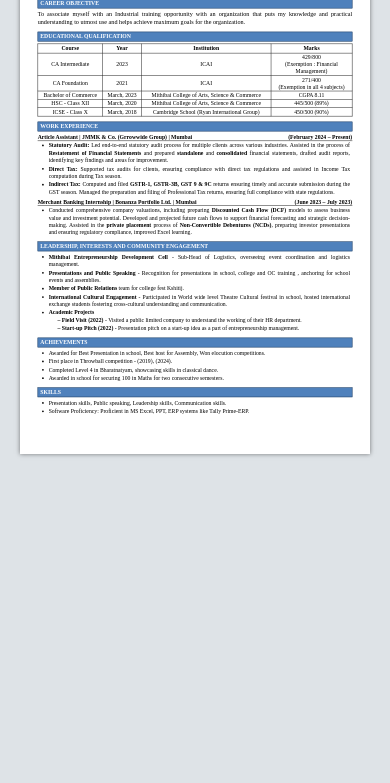
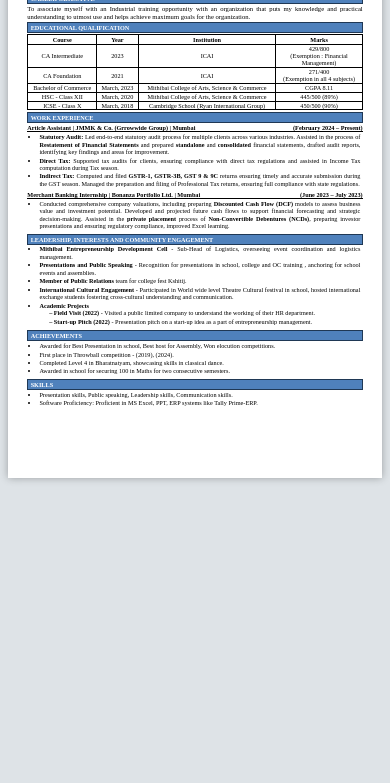
Before and after one commit to aniket-patill/Resume-template-1, a plain HTML site: page index.html in a window 390 px wide. Shown: the part 61-844 px from the top of the page. Drawn offline with Linux system fonts and the light colour scheme.

Commit message:
Refactor CSS for responsive design and improve pagination logic

```diff
--- a/index.html
+++ b/index.html
@@ -5,70 +5,125 @@
     <meta name="viewport" content="width=device-width, initial-scale=1.0">
     <title>Padam Bhansali - Resume</title>
     <style>
-        /* General Reset and Page Setup */
+        /* ---------------------------------------------------------
+           CORE PAGE SETUP (VW BASED SCALING)
+           --------------------------------------------------------- */
+        :root {
+            --theme-blue: #4f81bc;
+            --theme-border: #1f3855;
+            --bg-viewer: #dee3e7;
+
+            /* Dimensions */
+            --page-width: 96vw;
+            --page-height: 135.75vw; /* 96 * 1.4142 */
+            --page-padding-top: 3.8vw;  /* approx 30px */
+            --page-padding-side: 5vw;   /* approx 40px */
+
+            /* Typography (Calculated relative to 96vw container) */
+            --font-h1: 3.1vw;       /* ~25px */
+            --font-h-section: 1.6vw;/* ~13px */
+            --font-body: 1.7vw;     /* ~14px */
+            --font-small: 1.6vw;    /* ~13px */
+
+            /* Spacing */
+            --margin-bottom-p: 0.2vw;
+            --line-height: 1.2;
+        }
+
+        /* Prevent font scaling on mobile to keep layout strict */
+        html {
+            -webkit-text-size-adjust: 100%;
+            text-size-adjust: 100%;
+        }
+
         * {
             box-sizing: border-box;
             margin: 0;
             padding: 0;
+            -webkit-print-color-adjust: exact;
+            print-color-adjust: exact;
         }
 
         body {
-            background-color: #dee3e7; /* Darker background for viewer contrast */
+            background-color: var(--bg-viewer);
             font-family: "Times New Roman", Times, serif;
             margin: 0;
             padding: 0;
+            min-height: 100vh;
+            overflow-x: hidden;
             display: flex;
-            justify-content: center;
-            min-height: 100vh;
-            overflow-x: hidden; /* Prevent horizontal scroll on body */
+            flex-direction: column;
+            align-items: center;
         }
 
-        /* Viewer Container - acts as the viewport for the scaled resume */
+        /* ---------------------------------------------------------
+           VIEWER & PAGE CONTAINER
+           --------------------------------------------------------- */
         #viewer-container {
-            margin: 20px auto;
-            position: relative;
-            /* The width/height will be determined by the scaled content */
-            transform-origin: top left;
+            margin-top: 2.5vw;
+            margin-bottom: 2.5vw;
+            display: flex;
+            flex-direction: column;
+            gap: 2.5vw; /* Space between pages */
+            width: var(--page-width);
         }
 
-        /* A4 Paper Simulation */
-        .resume-container {
+        /* The A4 Page Class */
+        .cv-page {
             background-color: white;
-            /* Strict A4 Dimensions */
-            width: 210mm;
-            min-height: 297mm;
-            /* For calculation purposes, 210mm is approx 794px at 96dpi */
-
-            padding: 30px 40px;
-            box-shadow: 0 0 10px rgba(0,0,0,0.5);
+            width: var(--page-width);
+            height: var(--page-height);
+            padding: var(--page-padding-top) var(--page-padding-side);
+            box-shadow: 0 0 2vw rgba(0,0,0,0.3);
             position: relative;
-            overflow: hidden; /* Ensure content doesn't spill out */
+            overflow: hidden;
+            display: flex;
+            flex-direction: column;
+            flex-shrink: 0;
         }
 
-        /* Helper Classes */
+        /* Internal content area to detect overflow */
+        .content-area {
+            flex: 1;
+            display: flex;
+            flex-direction: column;
+            width: 100%;
+            overflow: hidden;
+        }
+
+        /* Hidden Source for JS to pull from */
+        #source-content {
+            display: none;
+        }
+
+        /* ---------------------------------------------------------
+           RESUME STYLING
+           --------------------------------------------------------- */
+
+        /* Helpers */
         .bold { font-weight: bold; }
         .underline { text-decoration: underline; }
         .justify { text-align: justify; }
         .right { text-align: right; }
         .center { text-align: center; }
-        .uppercase { text-transform: uppercase; }
 
-        /* Header Section */
+        /* Header */
         header {
             text-align: center;
-            margin-bottom: 10px;
+            margin-bottom: 1.25vw;
+            flex-shrink: 0;
         }
 
         h1 {
-            font-size: 25px;
+            font-size: var(--font-h1);
             font-weight: 900;
             text-decoration: underline;
-            margin-bottom: 4px;
+            margin-bottom: 0.5vw;
             text-transform: none;
         }
 
         .contact-info {
-            font-size: 13px;
+            font-size: var(--font-small);
         }
 
         .contact-info a {
@@ -78,35 +133,35 @@
 
         /* Section Headers */
         .section-header {
-            background-color: #4f81bc;
+            background-color: var(--theme-blue);
             color: white;
-            padding: 2px 5px;
+            padding: 0.25vw 0.6vw;
             font-weight: bold;
-            font-size: 13px;
+            font-size: var(--font-h-section);
             text-transform: uppercase;
-            border: 1px solid #1f3855;
-            margin-top: 12px;
-            margin-bottom: 5px;
+            border: 0.12vw solid var(--theme-border);
+            margin-top: 0.2vw;
+            margin-bottom: 0.2vw;
         }
 
-        /* Content Text */
+        /* Paragraphs & Text */
         p {
-            margin-bottom: 5px;
-            font-size: 14px;
-            line-height: 1.3;
+            margin-bottom: var(--margin-bottom-p);
+            font-size: var(--font-body);
+            line-height: var(--line-height);
         }
 
-        /* Educational Table */
+        /* Tables */
         table {
             width: 100%;
             border-collapse: collapse;
-            font-size: 13px;
-            margin-bottom: 5px;
+            font-size: var(--font-small);
+            margin-bottom: 0.3vw;
         }
 
         th, td {
-            border: 1px solid black;
-            padding: 2px 5px;
+            border: 0.12vw solid black;
+            padding: 0.25vw 0.6vw;
             vertical-align: top;
         }
 
@@ -121,39 +176,45 @@
         .col-inst { width: 40%; text-align: center; }
         .col-marks { width: 25%; text-align: center; }
 
-        /* Work Experience */
+        .cell-center {
+            text-align: center;
+            vertical-align: middle;
+            padding: 0.12vw 0;
+        }
+        .cell-center > div {
+            display: inline-block;
+            margin: 0 auto;
+        }
+
+        /* Work Experience Headers */
         .job-header {
             display: flex;
             justify-content: space-between;
             font-weight: bold;
-            font-size: 13px;
-            margin-top: 5px;
-            margin-bottom: 2px;
-            border-bottom: none;
-        }
-
-        .job-title {
-            text-decoration: underline;
+            font-size: var(--font-small);
+            margin-top: 0.1vw;
+            margin-bottom: 0.2vw;
+            border-bottom: 0.12vw solid black;
         }
 
         /* Lists */
         ul {
             list-style-type: disc;
-            margin-left: 25px;
-            margin-bottom: 5px;
+            margin-left: 3.1vw;
+            margin-bottom: 0.6vw;
         }
 
         li {
-            font-size: 13px;
-            margin-bottom: 2px;
+            font-size: var(--font-small);
+            margin-bottom: 0.25vw;
             text-align: justify;
-            padding-right: 5px;
-            line-height: 1.3;
+            padding-right: 0.6vw;
+            line-height: var(--line-height);
         }
 
         /* Nested Lists */
         ul ul {
-            margin-left: 20px;
+            margin-left: 2.5vw;
             list-style-type: none;
         }
 
@@ -162,44 +223,69 @@
             font-weight: bold;
         }
 
-        .cell-center {
-            text-align: center;
-            vertical-align: middle;
-            padding: 1px 0;
-        }
-        .cell-center > div {
-            display: inline-block;
-            margin: 0 auto;
+        /* ---------------------------------------------------------
+           PRINT STYLES - RESTORE PHYSICAL UNITS
+           --------------------------------------------------------- */
+        @media print {
+            :root {
+                --page-width: 210mm;
+                --page-height: 297mm;
+                --page-padding-top: 30px;
+                --page-padding-side: 40px;
+
+                --font-h1: 25pt;
+                --font-h-section: 12pt;
+                --font-body: 12pt;
+                --font-small: 11pt;
+
+                --margin-bottom-p: 5pt;
             }
 
-        /* Print Media Query */
-        @media print {
+            @page {
+                margin: 0;
+                size: auto;
+            }
+
             body {
                 background-color: white;
                 display: block;
             }
+
             #viewer-container {
                 margin: 0;
-                transform: none !important; /* Disable scaling for print */
                 width: 100%;
+                display: block;
+                gap: 0;
             }
-            .resume-container {
+
+            .cv-page {
+                margin: 0;
                 box-shadow: none;
-                margin: 0;
+                page-break-after: always;
                 width: 100%;
-                min-height: auto;
+                height: auto;
+                min-height: 100%;
+                border: none;
             }
-            .section-header {
-                -webkit-print-color-adjust: exact;
-                print-color-adjust: exact;
+
+            .cv-page:last-child {
+                page-break-after: auto;
+            }
+
+            /* Reset borders to be thin in print */
+            th, td, .section-header, .job-header {
+                border-width: 1px !important;
             }
         }
     </style>
 </head>
 <body>
 
-    <div id="viewer-container">
-        <div class="resume-container">
+    <!-- VISIBLE VIEWER (Pages injected here) -->
+    <div id="viewer-container"></div>
+
+    <!-- RAW CONTENT SOURCE (Hidden) -->
+    <div id="source-content">
         <header>
             <h1>Padam Bhansali</h1>
             <div class="contact-info">
@@ -210,7 +296,7 @@
         <div class="section-header">CAREER OBJECTIVE</div>
         <p class="justify">To associate myself with an Industrial training opportunity with an organization that puts my knowledge and practical understanding to utmost use and helps achieve maximum goals for the organization.</p>
 
-            <div class="section-header ">EDUCATIONAL QUALIFICATION</div>
+        <div class="section-header">EDUCATIONAL QUALIFICATION</div>
         <table>
             <thead>
                 <tr>
@@ -256,7 +342,7 @@
 
         <div class="section-header">WORK EXPERIENCE</div>
 
-            <div class="job-header" style="border-bottom: 1px solid black;">
+        <div class="job-header">
             <span><span >Article Assistant</span> | <span class="bold">JMMK & Co. (Grrowwide Group)</span> | Mumbai</span>
             <span>(February 2024 – Present)</span>
         </div>
@@ -266,7 +352,7 @@
             <li><span class="bold">Indirect Tax:</span> Computed and filed <span class="bold">GSTR-1, GSTR-3B, GST 9 & 9C</span> returns ensuring timely and accurate submission during the GST season. Managed the preparation and filing of Professional Tax returns, ensuring full compliance with state regulations.</li>
         </ul>
 
-            <div class="job-header" style="border-bottom: 1px solid black;">
+        <div class="job-header">
             <span><span >Merchant Banking Internship</span> | <span class="bold">Bonanza Portfolio Ltd.</span> | Mumbai</span>
             <span>(June 2023 – July 2023)</span>
         </div>
@@ -301,43 +387,98 @@
             <li>Presentation skills, Public speaking, Leadership skills, Communication skills.</li>
             <li>Software Proficiency: Proficient in MS Excel, PPT, ERP systems like Tally Prime-ERP.</li>
         </ul>
-
-        </div>
     </div>
 
+    <!-- PAGINATION LOGIC -->
     <script>
-        function scaleResume() {
-            const container = document.querySelector('.resume-container');
+        // Pagination logic remains the same, but now operates on VW-sized elements.
+        // It reads 'scrollHeight' which is computed in pixels by the browser,
+        // ensuring accurate cuts regardless of the units used in CSS.
+        function paginateCV() {
+            const source = document.getElementById('source-content');
             const viewer = document.getElementById('viewer-container');
-            const padding = 20; // Padding around the resume on smaller screens
 
-            // A4 width in pixels (approximate for screen display)
-            // We use the offsetWidth of the container which is set to 210mm
-            const originalWidth = container.offsetWidth;
+            viewer.innerHTML = ''; // Clear existing
+            const nodes = Array.from(source.children);
 
-            // Available width in the window
-            const windowWidth = window.innerWidth;
+            let currentPage = createPage();
+            viewer.appendChild(currentPage);
+            let contentArea = currentPage.querySelector('.content-area');
 
-            // Calculate scale
-            let scale = 1;
-            if (windowWidth < originalWidth + (padding * 2)) {
-                scale = (windowWidth - (padding * 2)) / originalWidth;
+            for (let i = 0; i < nodes.length; i++) {
+                const node = nodes[i].cloneNode(true);
+                contentArea.appendChild(node);
+
+                if (hasOverflow(contentArea)) {
+                    contentArea.removeChild(node);
+
+                    if (node.tagName === 'TABLE') {
+                        splitTable(node, currentPage, viewer);
+                        const pages = viewer.querySelectorAll('.cv-page');
+                        currentPage = pages[pages.length - 1];
+                        contentArea = currentPage.querySelector('.content-area');
+                    } else {
+                        currentPage = createPage();
+                        viewer.appendChild(currentPage);
+                        contentArea = currentPage.querySelector('.content-area');
+                        contentArea.appendChild(node);
+                    }
+                }
+            }
         }
 
-            // Apply scale
-            container.style.transform = `scale(${scale})`;
-            container.style.transformOrigin = 'top left';
-
-            // Adjust the height of the viewer container so the footer isn't cut off or too much whitespace
-            // The scaled height will be less than original height
-            const originalHeight = container.offsetHeight;
-            viewer.style.height = `${originalHeight * scale}px`;
-            viewer.style.width = `${originalWidth * scale}px`; // Optional: tight fit width
+        function createPage() {
+            const page = document.createElement('div');
+            page.className = 'cv-page';
+            const content = document.createElement('div');
+            content.className = 'content-area';
+            page.appendChild(content);
+            return page;
         }
 
-        // Run on load and resize
-        window.addEventListener('load', scaleResume);
-        window.addEventListener('resize', scaleResume);
+        function hasOverflow(element) {
+            // Tolerance for VW sub-pixel rendering issues
+            return Math.ceil(element.scrollHeight) > Math.ceil(element.clientHeight) + 2;
+        }
+
+        function splitTable(tableNode, currentPage, viewer) {
+            const rows = Array.from(tableNode.querySelectorAll('tbody tr'));
+
+            let currentTable = tableNode.cloneNode(true);
+            currentTable.querySelector('tbody').innerHTML = '';
+
+            let contentArea = currentPage.querySelector('.content-area');
+            contentArea.appendChild(currentTable);
+            let tbody = currentTable.querySelector('tbody');
+
+            rows.forEach(row => {
+                const newRow = row.cloneNode(true);
+                tbody.appendChild(newRow);
+
+                if (hasOverflow(contentArea)) {
+                    tbody.removeChild(newRow);
+
+                    const newPage = createPage();
+                    viewer.appendChild(newPage);
+                    contentArea = newPage.querySelector('.content-area');
+
+                    currentTable = tableNode.cloneNode(true);
+                    currentTable.querySelector('tbody').innerHTML = '';
+                    contentArea.appendChild(currentTable);
+                    tbody = currentTable.querySelector('tbody');
+
+                    tbody.appendChild(newRow);
+                }
+            });
+        }
+
+        // Init & Debounce Resize
+        window.onload = paginateCV;
+        let resizeTimer;
+        window.onresize = function() {
+            clearTimeout(resizeTimer);
+            resizeTimer = setTimeout(paginateCV, 100);
+        };
     </script>
 </body>
 </html>
```
Lines whose indentation alone changed are shown as unchanged.
